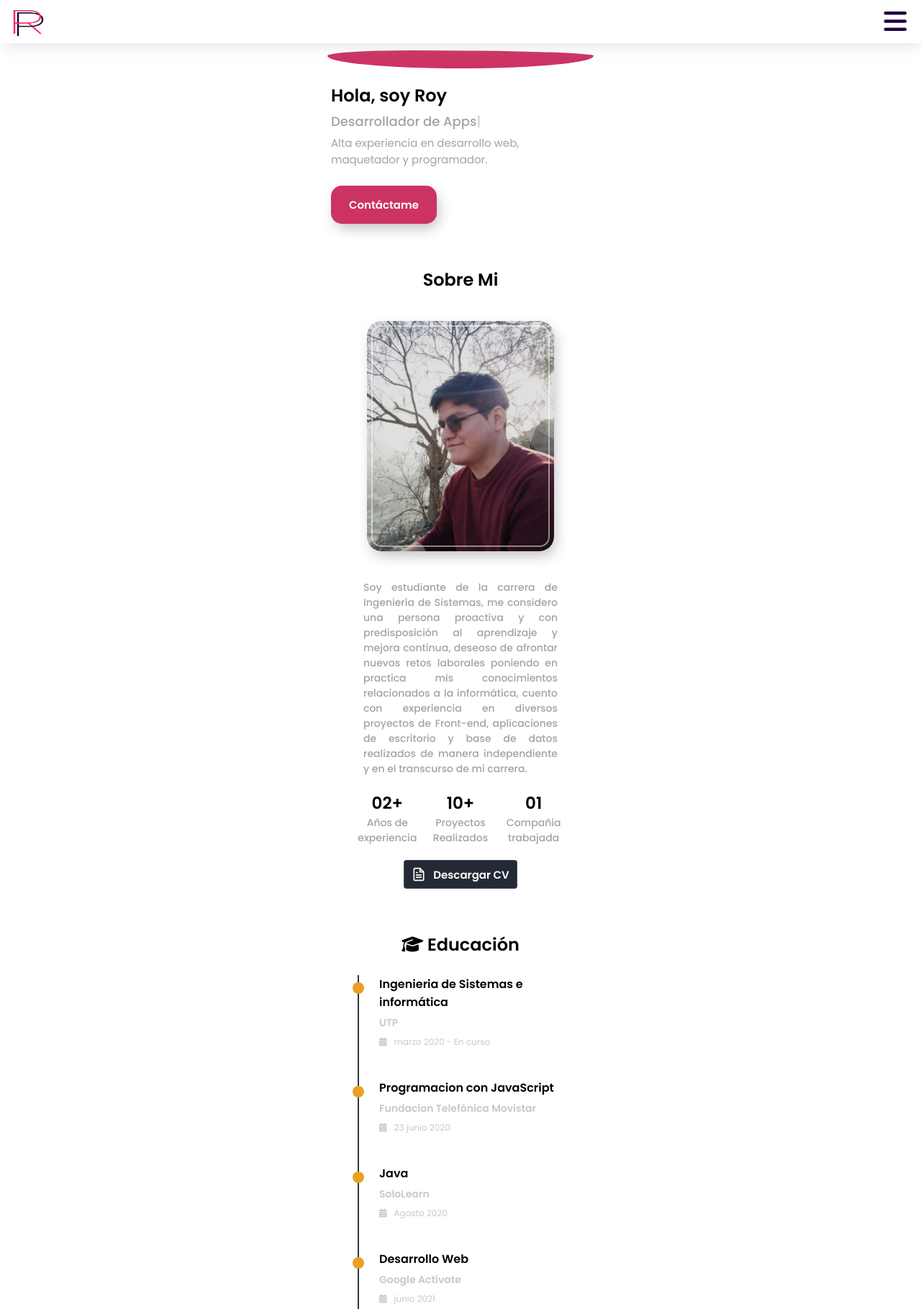
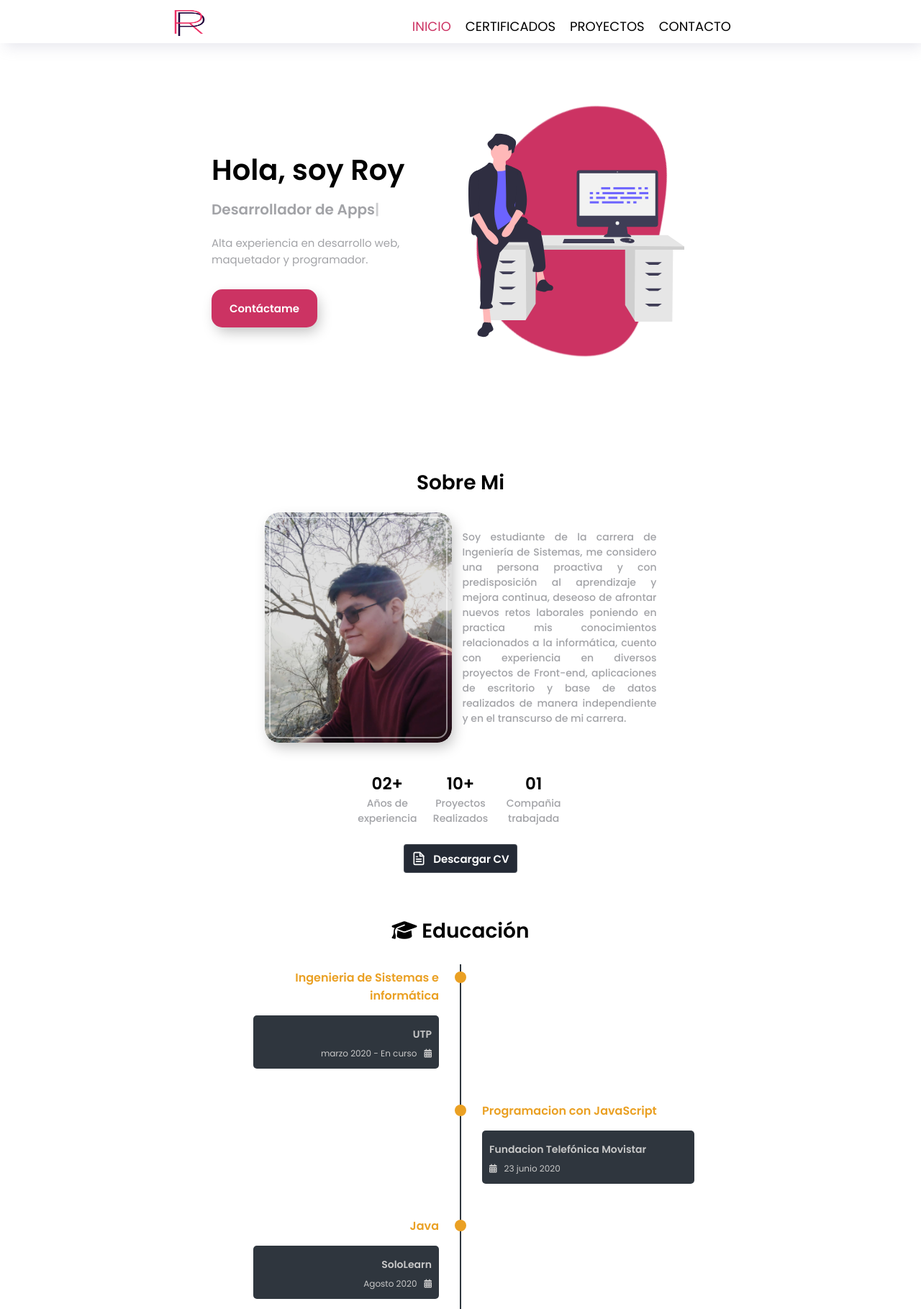
Before and after one commit to Pitt96/Porfolio, a plain HTML site: page index.html in a window 1280 px wide. Shown: the top 1819 px of the page at 72% size. Drawn offline with nearby package versions, Linux system fonts and the light colour scheme.

Commit message:
desarrollando las medias querys en la pagina inicio y cabecera-footer

```diff
--- /dev/null
+++ b/assets/blobz.css
@@ -0,0 +1,97 @@
+.tk-blob {
+  animation: blob-turn var(--time, 30s) linear infinite;
+  fill: var(--fill, #7600f8);
+  position: relative;
+  transform-origin: center;
+}
+
+.tk-blob svg {
+  animation: blob-skew calc( var(--time, 30s) * 0.5 ) linear 0s infinite;
+  transform-origin: center;
+}
+
+.tk-blob svg path {
+  animation: blob-scale calc( var(--time, 30s) * 0.5 ) ease-in-out 0s infinite;
+  transform-origin: center;
+}
+
+@keyframes blob-turn {
+  0% {
+    transform: rotate(0deg);
+  }
+  100% {
+    transform: rotate(360deg);
+  }
+}
+
+@keyframes blob-skew {
+  0% {
+    transform: skewY(0deg);
+  }
+  13% {
+    transform: skewY( calc( (1.8deg) * var(--amount, 2)) );
+  }
+  18% {
+    transform: skewY( calc( (2.2deg) * var(--amount, 2)) );
+  }
+  24% {
+    transform: skewY( calc( (2.48deg) * var(--amount, 2)) );
+  }
+  25% {
+    transform: skewY( calc( (2.5deg) * var(--amount, 2)) );
+  }
+  26% {
+    transform: skewY( calc( (2.48deg) * var(--amount, 2)) );
+  }
+  32% {
+    transform: skewY( calc( (2.2deg) * var(--amount, 2)) );
+  }
+  37% {
+    transform: skewY( calc( (1.8deg) * var(--amount, 2)) );
+  }
+  50% {
+    transform: skewY(0deg);
+  }
+  63% {
+    transform: skewY( calc( (-1.8deg) * var(--amount, 2)) );
+  }
+  68% {
+    transform: skewY( calc( (-2.2deg) * var(--amount, 2)) );
+  }
+  74% {
+    transform: skewY( calc( (-2.48deg) * var(--amount, 2)) );
+  }
+  75% {
+    transform: skewY( calc( (-2.5deg) * var(--amount, 2)) );
+  }
+  76% {
+    transform: skewY( calc( (-2.48deg) * var(--amount, 2)) );
+  }
+  82% {
+    transform: skewY( calc( (-2.2deg) * var(--amount, 2)) );
+  }
+  87% {
+    transform: skewY( calc( (-1.8deg) * var(--amount, 2)) );
+  }
+  100% {
+    transform: skewY(0deg);
+  }
+}
+
+@keyframes blob-scale {
+  0% {
+    transform: scaleX(.9) scaleY(1);
+  }
+  25% {
+    transform: scaleX(.9) scaleY(.9);
+  }
+  50% {
+    transform: scaleX(1) scaleY(.9);
+  }
+  75% {
+    transform: scaleX(.9) scaleY(.9);
+  }
+  100% {
+    transform: scaleX(.9) scaleY(1);
+  }
+}
--- a/css/cabecera.css
+++ b/css/cabecera.css
@@ -250,3 +250,90 @@ nav{
         width: 370px;
     }
 }
+@media all and (min-width: 600px){
+    .content_foo_info{
+        width: clamp(500px, 60%, 1280px);
+    }
+
+    .content_habilidades ul{
+        columns: 2;
+    }
+    .site-footer hr{
+        width: clamp(500px, 60%, 1280px);
+    }
+}
+
+@media all and (min-width: 768px){
+
+    nav{
+        width: clamp(768px, 65%, 1280px);
+        height: 60px;
+        display: flex;
+        flex-direction: row;
+        border: none;
+        box-shadow: none;
+        border-radius: none;
+        transition: none;
+    }
+    .bar_btn{
+        display: none;
+    }
+    .nav_menu{
+        width: auto;
+        position: relative;
+        height: 60px;
+        left:0;
+        top: 0;
+        /* background: none; */
+        /* transition: none; */
+        text-align: right;
+        display: flex;
+        justify-content: flex-end;
+        align-items: center;
+        margin-right: 30px;
+        box-shadow: none;
+        border-radius: none;
+        background-color: white;
+        border: none;
+        transition: none;
+    }
+    .nav_menu .bord{
+        border: none;
+    }
+    .nav_menu li{
+        display: inline-block;
+        margin: 0 10px;
+        transition: none;
+    }
+
+
+
+}
+@media all and (min-width: 1280px){
+    .content_foo_info{
+        display: flex;
+        height: auto;
+        flex-direction: row;
+        justify-content: space-between;
+        gap: 40px;
+    }
+    .content_foo_info .content_h_m{
+        margin-top: 0;
+        display: flex;
+        flex-direction: row;
+        gap: 30px;
+    }
+    .content_h_m .content_habilidades{
+        width: 250px;
+
+    }
+    .content_redes{
+        width: clamp(762px,65%,995px) !important;
+        margin: 0 auto;
+        /* border: 1px solid red; */
+        display: flex;
+        flex-direction: row;
+        width: 100%;
+        justify-content: space-around;
+    }
+}
--- a/css/inicio.css
+++ b/css/inicio.css
@@ -1,14 +1,36 @@
 /*-----------------bANNER-----------------*/
-.globo{
-    border-radius: 31% 69% 50% 50% / 30% 30% 70% 70%;
-    background-color: #CC3363;
+.contenedor_globo{
+    width: 300px;
+    height: 320px;
+    display: flex;
+    justify-content: center;
+    align-items: center;
+    /* border: 1px solid red; */
+    overflow: hidden;
+    /* background-color: #CC3363; */
+}
+
+.tk-blob{
+    position: absolute;
+    width: 280px;
+    height: 280px;
+    /* border: 1px solid black; */
+    top: 0;
+}
+.globo_1{
+    z-index: 2;
+}
+
+
+.contenedor_img_glob{
+    position: absolute;
+    z-index: 5;
+}
+.contenedor_img_glob img{
     width: 300px;
     height: 320px;
 }
 
-.globo img{
-    width: 100%;
-}
 
 .main{
     margin-top: 10px;
@@ -240,8 +262,8 @@
     justify-content: center;
 	flex-wrap: wrap;
 	position: relative;
+}
 
-}
 .timeline-items::before{
 	content: '';
 	position: absolute;
@@ -300,9 +322,14 @@
     .banner{
         width: 80%;
     }
-    .globo{
-        width: 370px;
-        height: auto;
+    .contenedor_globo{
+        width: 380px;
+        height: 400px;
+        /* border: 1px solid black; */
+    }
+    .tk-blob{
+        width: 350px;
+        height: 350px;
     }
     .presentacion{
         width: 370px;
@@ -326,13 +353,119 @@
 
 }
 @media all and (min-width: 600px){
+    .banner{
+        height: 50vh;
+        width: 90%;
+        display: flex;
+        flex-direction: row-reverse;
+        justify-content: center;
+        /* border: 1px solid orange; */
+    }
+    .content_exp{
+        margin: 20px 0px 5px 0px;
+    }
+    .presentacion{
+        width: 40%;
+        height: 100%;
+        display: flex;
+        flex-direction: column;
+        justify-content: center;
+        gap: 10px;
+        /* border: 1px solid green; */
+    }
+    .presentacion h1{
+        font-size: 40px;
+    }
+    .presentacion .titulo{
+        font-size: 20px;
+        margin-bottom: 10px;
+        font-weight: bolder;
+    }
+    .presentacion .exp{
+        width: 100%;
+        margin: 0;
+        padding: 0;
+    }
+
+
+    .abaut{
+        width: 90%;
+    }
+    .abaut h2{
+        font-size: 28px;
+    }
+    .abaut .content_descripcion{
+        width: 100%;
+        /* border: 1px solid red; */
+        display: flex;
+        flex-direction: row;
+        justify-content: center;
+        gap: 15px;
+    }
+
+    .contenedor_education{
+        width: 90%;
+    }
+    .contenedor_education h2{
+        font-size: 28px;
+    }
+    .timeline-items{
+        /* width: 100%; */
+        width: clamp(530px,100%,650px);
+    }
+    .timeline-items::before{
+        left: calc(50% - 1px);
+    }
+    .timeline-item{
+        width: 100%;
+        position: relative;
+    }
+    .timeline-date{
+        font-size: 18px;
+        color: #eaa023;
+        margin:6px 0 15px;
+    }
+    .timeline-content{
+
+        background-color: #2f363e;
+        padding: 10px;
+	    border-radius: 5px;
+    }
+    .timeline-item:last-child{
+        margin-bottom: 0;
+    }
+    .timeline-item:nth-child(odd){
+        padding-right: calc(50% + 30px);
+        text-align: right;
+    }
+    .timeline-item:nth-child(even){
+        padding-left: calc(50% + 30px);
+    }
+    .timeline-dot{
+        left: calc(50% - 8px);
+    }
+    .timeline-item:nth-child(odd) .timeline-content{
+        display: flex;
+        flex-direction: column;
+        align-items: flex-end;
+    }
+    .timeline-item:nth-child(odd) .timeline-content p:nth-child(2){
+        display: flex;
+        flex-direction: row-reverse;
+    }
+
 
 }
 @media all and (min-width: 768px){
-
+    .banner{
+        width: clamp(755px, 50%, 1280px);
+        height: 60vh;
+    }
 }
 @media all and (min-width: 800px){
-
+    .banner{
+        height: 65vh;
+    }
 }
 @media all and (min-width: 1024px){
 
--- a/index.html
+++ b/index.html
@@ -6,7 +6,7 @@
     <meta name="viewport" content="width=device-width, initial-scale=1.0">
     <link rel="stylesheet" href="./css/cabecera.css">
     <link rel="stylesheet" href="./css/inicio.css">
-
+    <link rel="stylesheet" href="./assets/blobz.css">
     <link rel="stylesheet" href="https://cdnjs.cloudflare.com/ajax/libs/font-awesome/6.2.0/css/all.min.css" integrity="sha512-xh6O/CkQoPOWDdYTDqeRdPCVd1SpvCA9XXcUnZS2FmJNp1coAFzvtCN9BmamE+4aHK8yyUHUSCcJHgXloTyT2A==" crossorigin="anonymous" referrerpolicy="no-referrer" />
     <title>Portafolio || Inicio</title>
 </head>
@@ -31,8 +31,15 @@
     <main>
         <div class="main">
             <section class="banner">
-                <div class="globo">
-                    <img src="./image/fondo.png" alt="">
+                <div class="contenedor_globo">
+                    <div class="tk-blob globo_1" style="--time: 30s; --amount: 5; --fill: #CC3363;">
+                        <svg xmlns="http://www.w3.org/2000/svg" viewBox="0 0 747.2 726.7">
+                            <path d="M539.8 137.6c98.3 69 183.5 124 203 198.4 19.3 74.4-27.1 168.2-93.8 245-66.8 76.8-153.8 136.6-254.2 144.9-100.6 8.2-214.7-35.1-292.7-122.5S-18.1 384.1 7.4 259.8C33 135.6 126.3 19 228.5 2.2c102.1-16.8 213.2 66.3 311.3 135.4z"></path>
+                        </svg>
+                    </div>
+                    <div class="contenedor_img_glob">
+                        <img src="./image/fondo_animado.svg" alt="">
+                    </div>
                 </div>
                 <div class="presentacion">
                     <h1>Hola, soy Roy</h1>
@@ -42,8 +49,9 @@
                 </div>
             </section>
             <section class="abaut">
+                <h2>Sobre Mi</h2>
                 <div class="content_descripcion">
-                    <h2>Sobre Mi</h2>
+
                     <div class="content_imgPerfil">
                         <img src="./image/perfil.jpeg" alt="">
                     </div>
```
Also changed, not shown: assets/blobz.min.css (added), image/fondo_animado.svg (added).
